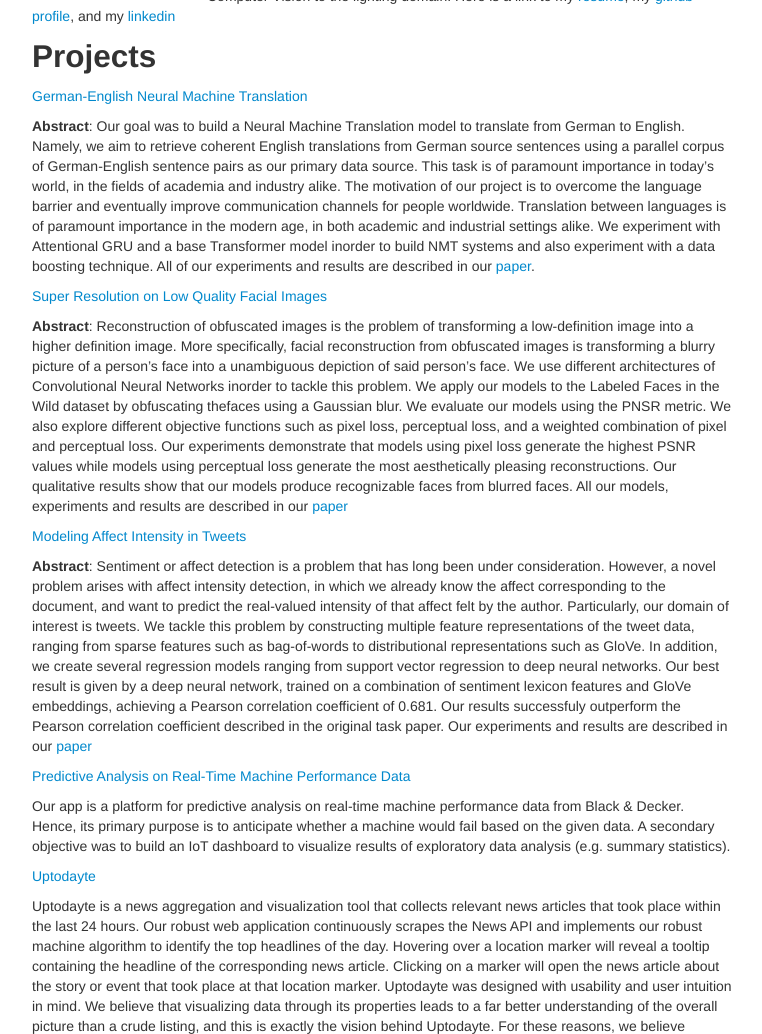
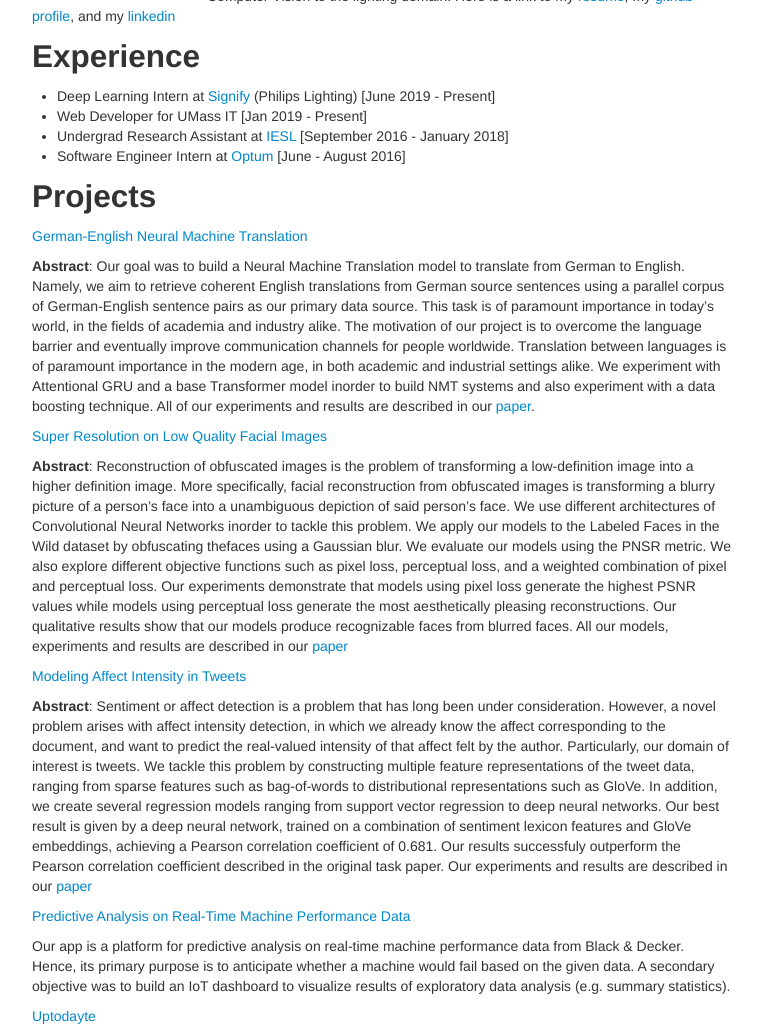
Before and after one commit to aarshpatel/website, a Jekyll site: the page built from index.md, in a window 1280 px wide and 1400 px high, cut to the strip 366-1400 px from the top of the window. Shown: the whole strip, without its empty margins (258-1020 px from the left). Built offline with Jekyll 4.4.1, drawn with Linux system fonts in a browser that asks for light colours; some of the changed text lies outside the part shown.

Commit message:
Move Experience up at the top

```diff
--- a/index.md
+++ b/index.md
@@ -12,6 +12,13 @@
 Processing. I spent the summer of 2016 working at [Optum](https://www.optum.com/) where I applied machine learning to the healthcare domain and the last two summers doing research with [Professor Andrew McCallum](https://people.cs.umass.edu/~mccallum/) in his lab [IESL](http://www.iesl.cs.umass.edu/) doing work related to expertise modeling and paper-review assignment
 for CS conferences. For the summer of 2019, I'll be interning at [Signify](https://www.signify.com/en-us) (Philips Lighting) where I'll be applying Deep Learning and Computer Vision to the lighting domain. Here is a link to my [resume](https://drive.google.com/file/d/1KDxbIhRiwbbOHgUvigZkZnjVcHOfCoa2/view?usp=sharing), my [github profile](https://github.com/aarshpatel), and my [linkedin](https://www.linkedin.com/in/aarsh-patel-407418117/)
 
+
+Experience
+---
+* Deep Learning Intern at [Signify](https://www.signify.com/en-us) (Philips Lighting) [June 2019 - Present]
+* Web Developer for UMass IT [Jan 2019 - Present]
+* Undergrad Research Assistant at [IESL](http://www.iesl.cs.umass.edu/) [September 2016 - January 2018]
+* Software Engineer Intern at [Optum](http://www.optum.com/) [June - August 2016]
 
 Projects
 ---
```
Also changed, not shown: other parts of index.md (+0 -7 lines).
